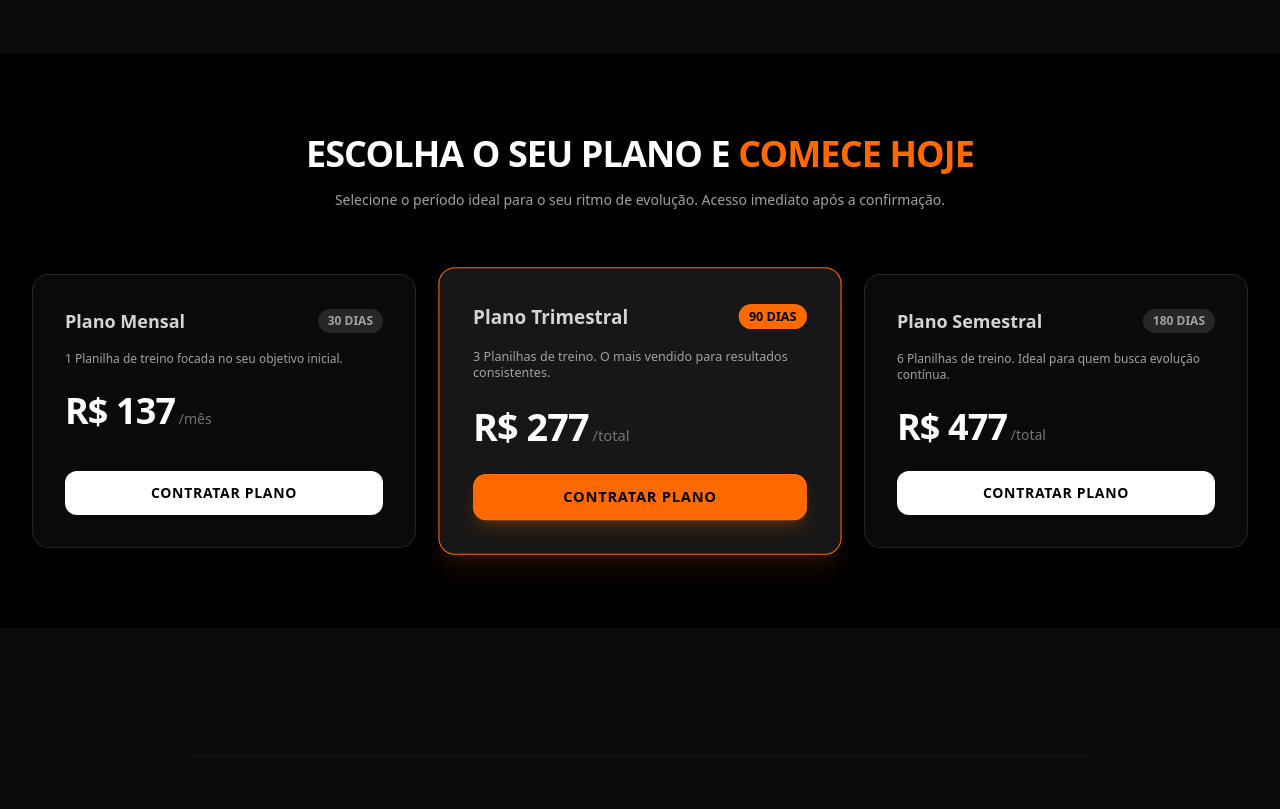
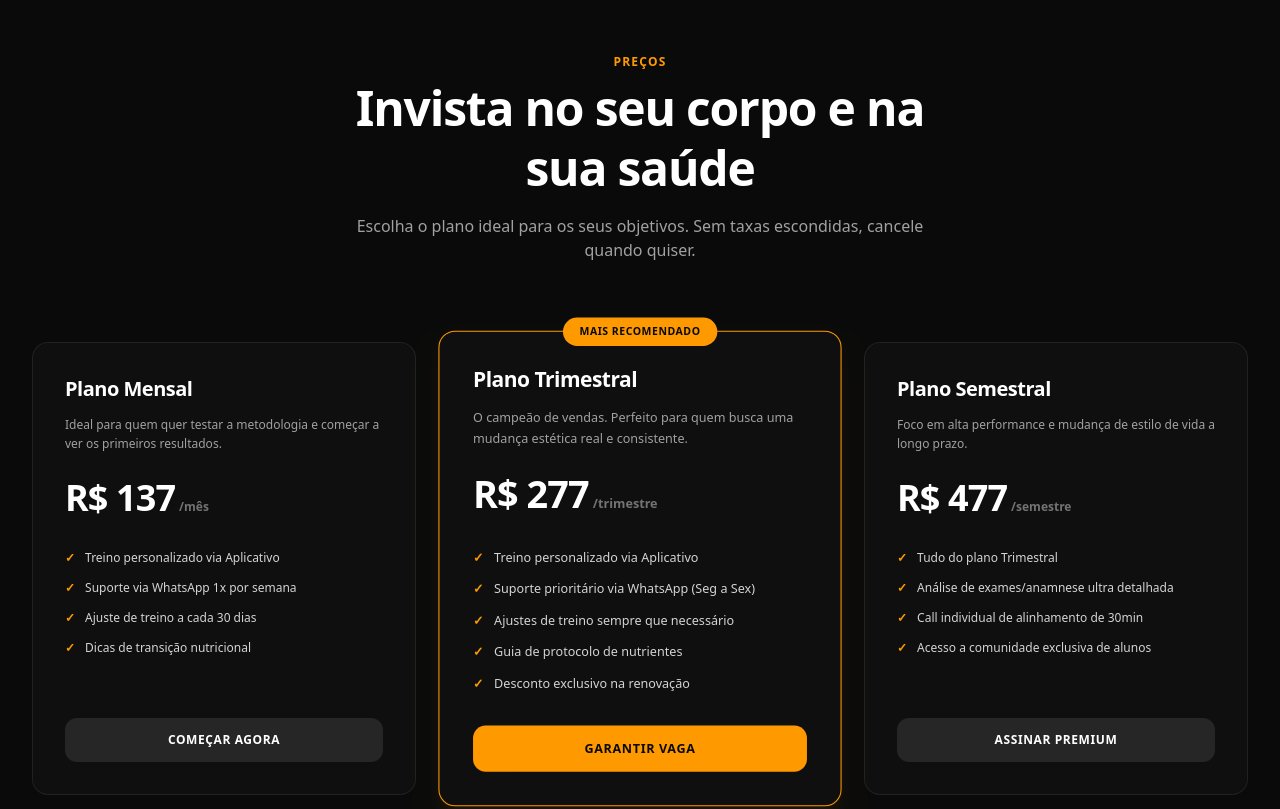
Before and after one commit to joascr7/landpagepersonal, a Next.js app: page / in a window 1280 px wide. Shown: the part 4180-4989 px from the top of the page. Built offline with nearby package versions, Linux system fonts and the light colour scheme.

Commit message:
style: restaurado design premium escuro dos precos integrado ao dados.ts

```diff
--- a/components/PricingSection.tsx
+++ b/components/PricingSection.tsx
@@ -1,94 +1,117 @@
-import { LinksEImagens } from "../dados"; // Puxa os dados estruturados do seu painel
+import { LinksEImagens } from "../dados";
 
-const planos = [
+export default function PricingSection() {
+  const plans = [
     {
-    nome: "Plano Mensal",
-    duracao: "30 DIAS",
-    preco: "R$ 137",
-    periodo: "/mês",
-    detalhes: "1 Planilha de treino focada no seu objetivo inicial.",
-    link: LinksEImagens.checkoutConsultoria30Dias,
-    destaque: false,
+      name: "Plano Mensal",
+      price: "R$ 137", // Mudado para o valor da loja/Kiwify
+      period: "/mês",
+      description: "Ideal para quem quer testar a metodologia e começar a ver os primeiros resultados.",
+      features: [
+        "Treino personalizado via Aplicativo",
+        "Suporte via WhatsApp 1x por semana",
+        "Ajuste de treino a cada 30 dias",
+        "Dicas de transição nutricional"
+      ],
+      buttonText: "Começar Agora",
+      highlight: false,
+      checkoutUrl: LinksEImagens.checkoutConsultoria30Dias, // Puxando do dados.ts
     },
     {
-    nome: "Plano Trimestral",
-    duracao: "90 DIAS",
-    preco: "R$ 277",
-    periodo: "/total",
-    detalhes: "3 Planilhas de treino. O mais vendido para resultados consistentes.",
-    link: LinksEImagens.checkoutConsultoria90Dias,
-    destaque: true, // Deixa esse plano destacado na tela
+      name: "Plano Trimestral",
+      price: "R$ 277", // Mudado para o valor da loja/Kiwify
+      period: "/trimestre",
+      description: "O campeão de vendas. Perfeito para quem busca uma mudança estética real e consistente.",
+      features: [
+        "Treino personalizado via Aplicativo",
+        "Suporte prioritário via WhatsApp (Seg a Sex)",
+        "Ajustes de treino sempre que necessário",
+        "Guia de protocolo de nutrientes",
+        "Desconto exclusivo na renovação"
+      ],
+      buttonText: "Garantir Vaga",
+      highlight: true,
+      checkoutUrl: LinksEImagens.checkoutConsultoria90Dias, // Puxando do dados.ts
     },
     {
-    nome: "Plano Semestral",
-    duracao: "180 DIAS",
-    preco: "R$ 477",
-    periodo: "/total",
-    detalhes: "6 Planilhas de treino. Ideal para quem busca evolução contínua.",
-    link: LinksEImagens.checkoutConsultoria180Dias,
-    destaque: false,
+      name: "Plano Semestral",
+      price: "R$ 477", // Mudado para o valor da loja/Kiwify
+      period: "/semestre",
+      description: "Foco em alta performance e mudança de estilo de vida a longo prazo.",
+      features: [
+        "Tudo do plano Trimestral",
+        "Análise de exames/anamnese ultra detalhada",
+        "Call individual de alinhamento de 30min",
+        "Acesso a comunidade exclusiva de alunos"
+      ],
+      buttonText: "Assinar Premium",
+      highlight: false,
+      checkoutUrl: LinksEImagens.checkoutConsultoria180Dias, // Puxando do dados.ts
     },
   ];
 
-export default function PricingSection() {
   return (
-    <section id="planos" className="bg-black text-white py-20 px-4 sm:px-6 lg:px-8">
-      <div className="max-w-7xl mx-auto">
-
-        <div className="text-center mb-16">
-          <h2 className="text-3xl md:text-4xl font-black uppercase tracking-tight">
-            Escolha o seu plano e <span className="text-orange-500">Comece Hoje</span>
-          </h2>
-          <p className="text-neutral-400 mt-4 max-w-2xl mx-auto text-sm">
-            Selecione o período ideal para o seu ritmo de evolução. Acesso imediato após a confirmação.
+    <section className="max-w-7xl mx-auto px-4 sm:px-6 lg:px-8">
+      <div className="text-center max-w-3xl mx-auto mb-16">
+        <h2 className="text-xs font-bold text-amber-500 uppercase tracking-widest">Preços</h2>
+        <p className="mt-2 text-4xl font-black text-white sm:text-5xl tracking-tight max-w-xl mx-auto leading-tight">
+          Invista no seu corpo e na sua saúde
+        </p>
+        <p className="mt-4 text-base text-neutral-400 max-w-xl mx-auto">
+          Escolha o plano ideal para os seus objetivos. Sem taxas escondidas, cancele quando quiser.
         </p>
       </div>
 
-        <div className="grid grid-cols-1 md:grid-cols-3 gap-8 items-stretch">
-          {planos.map((plano, index) => (
+      <div className="grid grid-cols-1 gap-8 md:grid-cols-3 items-stretch pt-4">
+        {plans.map((plan, index) => (
           <div
             key={index}
-              className={`border rounded-2xl p-8 flex flex-col justify-between transition-all ${
-                plano.destaque
-                  ? "border-orange-500 bg-neutral-900 shadow-xl shadow-orange-500/10 scale-105"
-                  : "border-neutral-800 bg-neutral-950"
+            className={`relative rounded-2xl p-8 flex flex-col justify-between border transition-all duration-300 bg-neutral-900/40 ${
+              plan.highlight
+                ? "border-amber-500 shadow-xl shadow-amber-500/5 md:scale-105 z-10"
+                : "border-neutral-800/80 hover:border-neutral-700"
             }`}
           >
+            {plan.highlight && (
+              <span className="absolute top-0 right-1/2 translate-x-1/2 -translate-y-1/2 bg-amber-500 text-neutral-950 text-[10px] font-black px-4 py-1.5 rounded-full uppercase tracking-wider whitespace-nowrap">
+                Mais Recomendado
+              </span>
+            )}
+
             <div>
-                <div className="flex justify-between items-center mb-4">
-                  <h3 className="text-lg font-bold text-neutral-300">{plano.nome}</h3>
-                  <span className={`text-xs font-bold uppercase px-2.5 py-1 rounded-full ${
-                    plano.destaque ? "bg-orange-500 text-black" : "bg-neutral-800 text-neutral-400"
-                  }`}>
-                    {plano.duracao}
-                  </span>
+              <h3 className="text-xl font-bold text-white tracking-tight">{plan.name}</h3>
+              <p className="mt-3 text-xs text-neutral-400 leading-relaxed min-h-[32px]">{plan.description}</p>
+
+              <div className="mt-6 flex items-baseline gap-1">
+                <span className="text-4xl font-black tracking-tight text-white">{plan.price}</span>
+                <span className="text-neutral-500 text-xs font-semibold">{plan.period}</span>
               </div>
 
-                <p className="text-xs text-neutral-400 mb-6">{plano.detalhes}</p>
-
-                <div className="mb-6">
-                  <span className="text-4xl font-black tracking-tight">{plano.preco}</span>
-                  <span className="text-neutral-500 text-sm font-medium"> {plano.periodo}</span>
-                </div>
+              <ul className="mt-8 space-y-3.5">
+                {plan.features.map((feature, fIndex) => (
+                  <li key={fIndex} className="flex items-start text-xs font-medium text-neutral-300">
+                    <span className="text-amber-500 mr-2.5 font-bold">✓</span>
+                    {feature}
+                  </li>
+                ))}
+              </ul>
             </div>
 
             <a
-                href={plano.link}
+              href={plan.checkoutUrl}
               target="_blank"
               rel="noopener noreferrer"
-                className={`w-full block text-center font-bold uppercase tracking-wider text-sm py-3 px-4 rounded-xl transition-all ${
-                  plano.destaque
-                    ? "bg-orange-500 hover:bg-orange-600 text-black shadow-lg shadow-orange-500/20"
-                    : "bg-white hover:bg-neutral-200 text-black"
+              className={`mt-8 w-full block text-center py-3.5 px-4 rounded-xl font-bold text-xs uppercase tracking-wider transition-all ${
+                plan.highlight
+                  ? "bg-amber-500 text-neutral-950 hover:bg-amber-400"
+                  : "bg-neutral-800 text-white hover:bg-neutral-700"
               }`}
             >
-                Contratar Plano
+              {plan.buttonText}
             </a>
           </div>
         ))}
       </div>
-
-      </div>
     </section>
   );
 }
```
Lines whose indentation alone changed are shown as unchanged.
